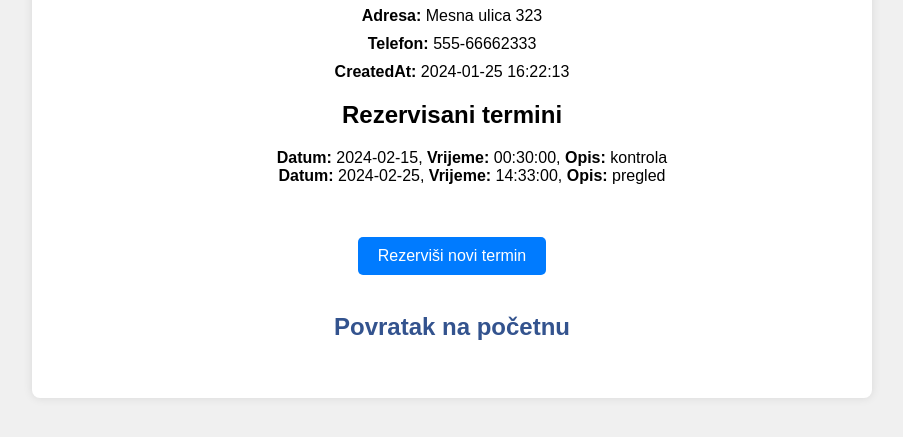
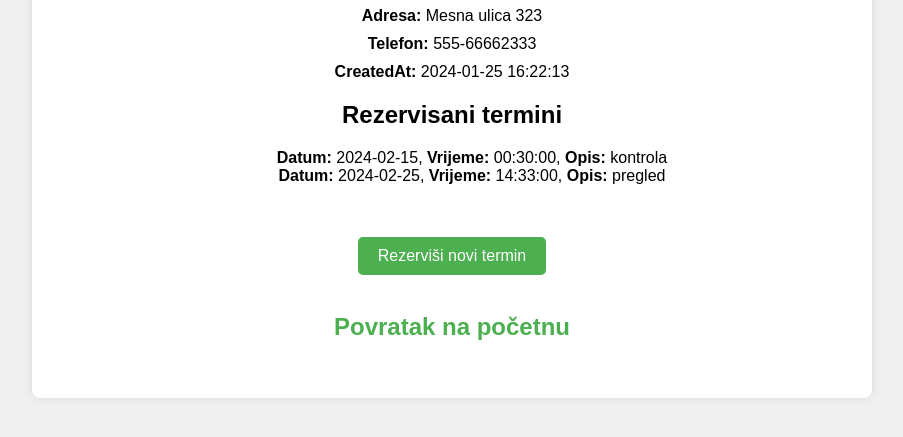
Before and after one commit to blaugraner/crudPHP, a PHP site: page /prikazi.php?id=1 in a window 1280 px wide. Shown: the part 355-792 px from the top of the page, without its empty margins (188-1091 px from the left). Run offline with PHP 8.4, Linux system fonts and the light colour scheme; a user stored in the database is signed in; data comes from the database, SQL or seed files in the repository.

Commit message:
button and link color to match other pages

```diff
--- a/prikazi.php
+++ b/prikazi.php
@@ -66,23 +66,23 @@ $conn->close();
         .custom-button {
         display: inline-block;
         padding: 10px 20px;
-        background-color: #007bff;
+        background-color: #4caf50;
         color: #fff;
         text-decoration: none;
         border-radius: 5px;
         transition: background-color 0.3s ease;
     }
         .custom-button:hover {
-        background-color: #0056b3;
+        background-color: #437C4F;
     }
         a {
             text-decoration: none;
-            color: #33538E;
+            color: #4caf50;
             text-align: center;
             }
 
         a:hover {
-             color: #6560A3;
+             color: #437C4F;
              text-decoration: none;
              cursor: pointer;
         }
```
